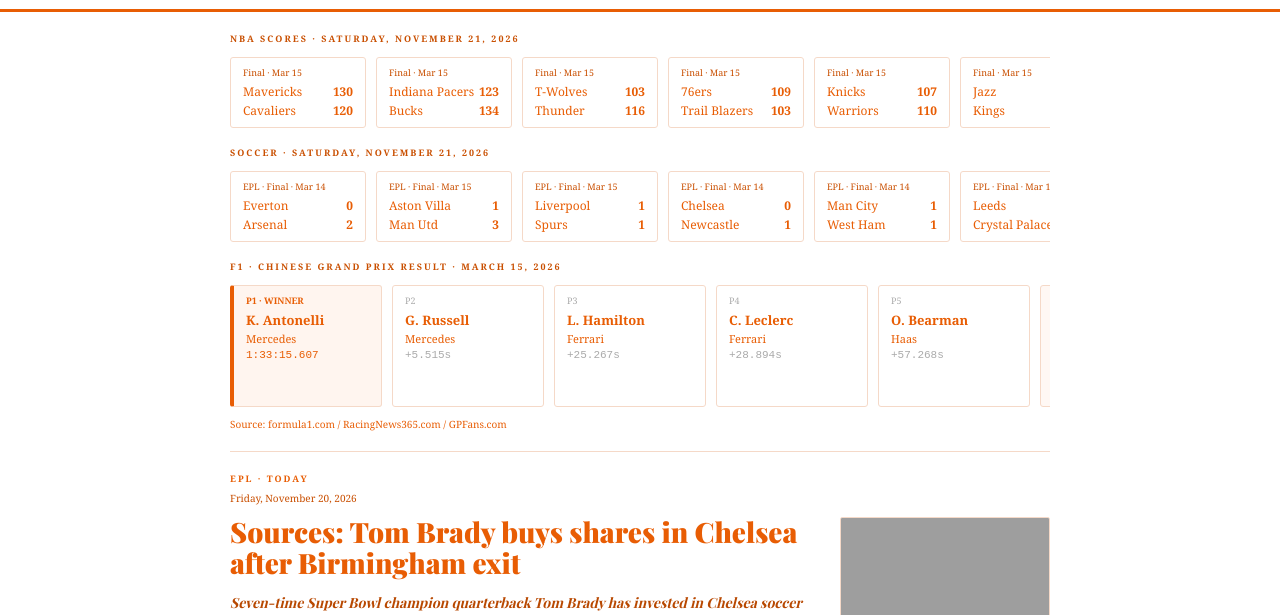
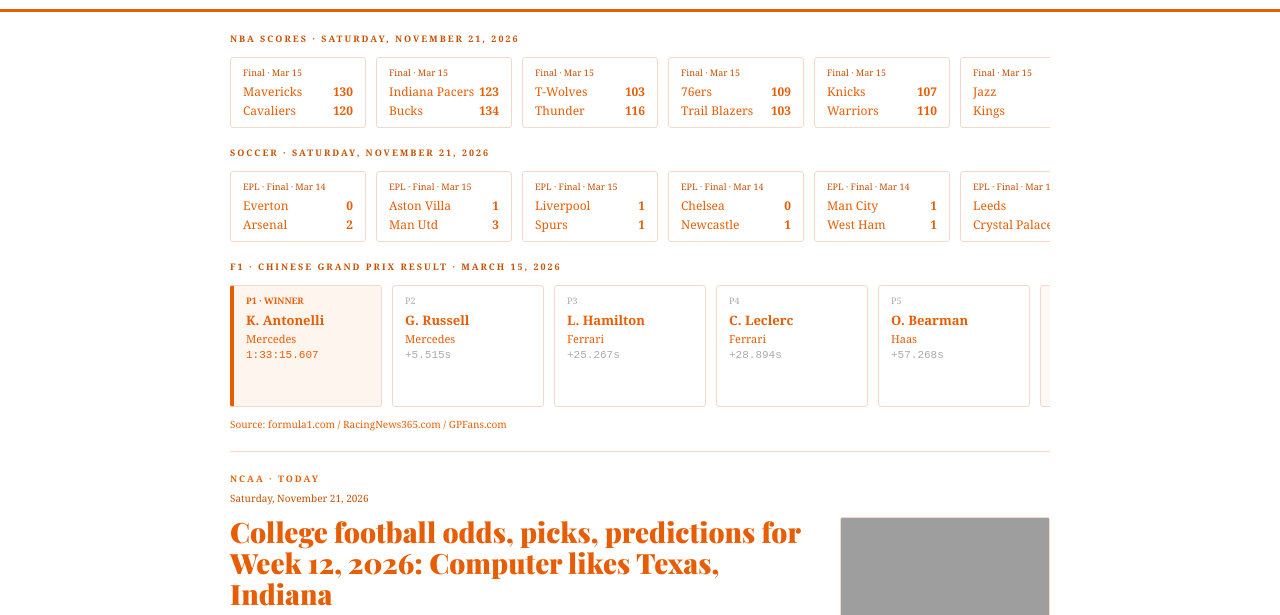
Before and after one commit to ashermorgan8811/Sports-news4, a plain HTML site: page index.html in a window 1280 px wide. Shown: the part 185-800 px from the top of the page. Drawn offline with nearby package versions, Linux system fonts and the light colour scheme; grey boxes are pictures that could not be loaded; a web font is replaced by a local one.

Commit message:
Daily update 2026-11-21 16:55 UTC

```diff
--- a/index.html
+++ b/index.html
@@ -239,7 +239,7 @@ function msUntilNext() {
 
 const DOY        = getEditionDay();
 const DATE_LABEL = getEditionLabel();
-const DATE_ISO = '2026-11-20'; // auto-updated 2026-11-20
+const DATE_ISO = '2026-11-21'; // auto-updated 2026-11-21
 function shuffle(arr) {
   const a = [...arr];
   let s = ((DOY + 1) * 2654435769) >>> 0;
@@ -381,22 +381,18 @@ const NCAA_1S = [
 ];
 
 const ALL_LEADS = [
-  {id:'live_0',tag:'NBA · Today',date:'Friday, November 20, 2026',query:'basketball nba arena game action',seed:324,headline:'What NBA insiders see from Boozer, Dybantsa and seven other top rookies',deck:'How has the first month unfolded for nine first-year stars? Brian Windhorst and Tim MacMahon canvass the league....',body:['How has the first month unfolded for nine first-year stars? Brian Windhorst and Tim MacMahon canvass the league.','Source: ESPN NBA.'],sources:[{o:'ESPN NBA',d:'Live RSS feed'}]},
-  {id:'live_1',tag:'F1 · Today',date:'Friday, November 20, 2026',query:'formula 1 racing car track speed',seed:325,headline:'Popular and noisy V8 engine return close to being confirmed, says F1 bosses',deck:'McLaren CEO Zak Brown has confirmed that an "agreement in principle" exists for Formula 1 to switch to V8 engines, with the final details be...',body:['McLaren CEO Zak Brown has confirmed that an "agreement in principle" exists for Formula 1 to switch to V8 engines, with the final details being worked on ahead of a proposed introduction in 2030.','Source: ESPN F1.'],sources:[{o:'ESPN F1',d:'Live RSS feed'}]},
-  {id:'live_2',tag:'EPL · Today',date:'Friday, November 20, 2026',query:'soccer football stadium crowd match',seed:326,headline:'Sources: Tom Brady buys shares in Chelsea after Birmingham exit',deck:'Seven-time Super Bowl champion quarterback Tom Brady has invested in Chelsea soccer club, sources confirmed to ESPN and NFL Network....',body:['Seven-time Super Bowl champion quarterback Tom Brady has invested in Chelsea soccer club, sources confirmed to ESPN and NFL Network.','Source: ESPN NFL.'],sources:[{o:'ESPN NFL',d:'Live RSS feed'}]},
-  {id:'live_3',tag:'NCAA · Today',date:'Friday, November 20, 2026',query:'basketball college arena crowd',seed:327,headline:'How Houston defeated Kansas to take the Players Era 8 championship in Las Vegas',deck:'Houston was crowned the Players Era 8 champions Thursday night. How did it pull off the win?...',body:['Houston was crowned the Players Era 8 champions Thursday night. How did it pull off the win?','Source: ESPN NCAAB.'],sources:[{o:'ESPN NCAAB',d:'Live RSS feed'}]},
-  {id:'live_4',tag:'NFL · Today',date:'Friday, November 20, 2026',query:'american football stadium crowd field',seed:328,headline:'Colts release QB Jones, turn to Richardson for next start',deck:'The Colts have released quarterback Daniel Jones and are turning to Anthony Richardson Sr. to start going forward, coach Shane Steichen anno...',body:['The Colts have released quarterback Daniel Jones and are turning to Anthony Richardson Sr. to start going forward, coach Shane Steichen announced.','Source: ESPN NFL.'],sources:[{o:'ESPN NFL',d:'Live RSS feed'}]}
+  {id:'live_0',tag:'NBA · Today',date:'Saturday, November 21, 2026',query:'basketball nba arena game action',seed:325,headline:'College basketball rankings: No. 25 Indiana dominates Kentucky as impressive start for Hoosiers continues',deck:'The Hoosiers remain at No. 25 after cruising past rival Kentucky and putting Mark Pope\'s squad in serious early-season trouble...',body:['The Hoosiers remain at No. 25 after cruising past rival Kentucky and putting Mark Pope\'s squad in serious early-season trouble','Source: CBS Sports.'],sources:[{o:'CBS Sports',d:'Live RSS feed'}]},
+  {id:'live_1',tag:'EPL · Today',date:'Saturday, November 21, 2026',query:'soccer football stadium crowd match',seed:326,headline:'Fernandez dropped, Anderson scores - Man City\'s £327m midfield dilemma',deck:'Manchester City spent £327m overhauling their midfield in the summer - but how does Enzo Maresca find the right balance?...',body:['Manchester City spent £327m overhauling their midfield in the summer - but how does Enzo Maresca find the right balance?','Source: BBC Sport.'],sources:[{o:'BBC Sport',d:'Live RSS feed'}]},
+  {id:'live_2',tag:'NCAA · Today',date:'Saturday, November 21, 2026',query:'basketball college arena crowd',seed:327,headline:'College football odds, picks, predictions for Week 12, 2026: Computer likes Texas, Indiana',deck:'SportsLine\'s model has revealed its 2026 Week 12 college football picks for matchups such as Georgia vs. South Carolina, UCLA vs. Michigan a...',body:['SportsLine\'s model has revealed its 2026 Week 12 college football picks for matchups such as Georgia vs. South Carolina, UCLA vs. Michigan and LSU vs. Tennessee','Source: CBS Sports.'],sources:[{o:'CBS Sports',d:'Live RSS feed'}]},
+  {id:'live_3',tag:'Sports · Today',date:'Saturday, November 21, 2026',query:'sports arena crowd cheering',seed:328,headline:'Superb England run up record win over New Zealand',deck:'England\'s revival roars up a gear as they beat New Zealand by a record margin after former captain Lewis Moody leads the hosts\' response to ...',body:['England\'s revival roars up a gear as they beat New Zealand by a record margin after former captain Lewis Moody leads the hosts\' response to the haka.','Source: BBC Sport.'],sources:[{o:'BBC Sport',d:'Live RSS feed'}]}
 ];
 
 const ALL_RECAPS = [
-  {id:'recap_0',tag:'NBA · Recap',date:'Friday, November 20, 2026',query:'basketball nba arena game action',seed:374,headline:'Wemby debuts \'shunk,\' part jump shot, part dunk done with reason',teams:'',body:['Victor Wembanyama said his new-look "shunk" was done because of a blister former from actually dunking.'],km:'',sources:[{o:'ESPN NBA',d:'Live RSS feed'}]},
-  {id:'recap_1',tag:'NBA · Recap',date:'Friday, November 20, 2026',query:'basketball nba arena game action',seed:375,headline:'Lillard scores 33 points in Milwaukee return as Blazers beat Bucks',teams:'',body:['Portland\'s Damian Lillard played at Milwaukee for the first time since the Bucks waived him in 2025 and gave Bucks fans a taste of what they\'re missing by scoring a season-high 33 points in the Trail Blazers\' 124-114 victory on Thursday night.'],km:'',sources:[{o:'ESPN NBA',d:'Live RSS feed'}]},
-  {id:'recap_2',tag:'F1 · Recap',date:'Friday, November 20, 2026',query:'formula 1 racing car track speed',seed:376,headline:'FIA to introduce full-time stewards from 2027 with aim of \'greater consistency\'',teams:'',body:['The FIA has announced plans to introduce full-time stewards in Formula 1 with the aim of bringing "greater levels of consistency" to the officiating of grands prix.'],km:'',sources:[{o:'ESPN F1',d:'Live RSS feed'}]},
-  {id:'recap_3',tag:'F1 · Recap',date:'Friday, November 20, 2026',query:'formula 1 racing car track speed',seed:377,headline:'Hamilton shuts down Ferrari contract talk: \'No need to think about it now\'',teams:'',body:['Lewis Hamilton has insisted he is in no rush to sign a new deal with Ferrari and claimed he has not even thought about a renewal which will extend his stay in Formula 1 beyond 20 years.'],km:'',sources:[{o:'ESPN F1',d:'Live RSS feed'}]},
-  {id:'recap_4',tag:'EPL · Recap',date:'Friday, November 20, 2026',query:'soccer football stadium crowd match',seed:378,headline:'Pochettino\'s Man United squad audit: Big calls to make on stars like Fernandes, Rashford',teams:'',body:['New Manchester United manager Mauricio Pochettino inherits a squad built by his six predecessors. Which players have a future at the club, and which should go?'],km:'',sources:[{o:'ESPN Soccer',d:'Live RSS feed'}]},
-  {id:'recap_5',tag:'EPL · Recap',date:'Friday, November 20, 2026',query:'soccer football stadium crowd match',seed:379,headline:'Liverpool are terrible at Anfield this season, but will it matter vs. Man United?',teams:'',body:['Anfield has a power to propel Liverpool to greatness, but the team are struggling for form there this season.'],km:'',sources:[{o:'ESPN Soccer',d:'Live RSS feed'}]},
-  {id:'recap_6',tag:'NCAA · Recap',date:'Friday, November 20, 2026',query:'basketball college arena crowd',seed:380,headline:'Judge temporarily clears UNC center Fens to play amid NCAA eligibility case',teams:'',body:['North Carolina Center Cameron Fens was granted a temporary restraining order Thursday, clearing the way for him to play this season.'],km:'',sources:[{o:'ESPN NCAAB',d:'Live RSS feed'}]},
-  {id:'recap_7',tag:'NCAA · Recap',date:'Friday, November 20, 2026',query:'basketball college arena crowd',seed:381,headline:'Everyone underrated Houston. Again. And now Kelvin Sampson has his most dangerous offense yet',teams:'',body:['The Cougars won the Players Era 8 and clearly seem like the best team in the first month of this season'],km:'',sources:[{o:'CBS Sports',d:'Live RSS feed'}]}
+  {id:'recap_0',tag:'NBA · Recap',date:'Saturday, November 21, 2026',query:'basketball nba arena game action',seed:375,headline:'BYU vs. Kansas prediction, odds, time: 2026 college football Week 12 picks from proven model',teams:'',body:['SportsLine\'s model revealed its best bets for Saturday\'s Big 12 contest between the BYU Cougars and the Kansas Jayhawks'],km:'',sources:[{o:'CBS Sports',d:'Live RSS feed'}]},
+  {id:'recap_1',tag:'NCAA · Recap',date:'Saturday, November 21, 2026',query:'basketball college arena crowd',seed:376,headline:'Mark Pope misses again by pointing to Kentucky\'s lack of experience after loss to Indiana',teams:'',body:['Pope said his team is a "young team in terms of Division I experience," but here\'s why that claim is wrong'],km:'',sources:[{o:'CBS Sports',d:'Live RSS feed'}]},
+  {id:'recap_2',tag:'NCAA · Recap',date:'Saturday, November 21, 2026',query:'basketball college arena crowd',seed:377,headline:'Kalshi promo code CBSSPORTS55: Claim $55 bonus for UCLA-Michigan, SMU-Notre Dame, college football predictions',teams:'',body:['New Kalshi users can get a $55 bonus after making $25+ in trades on Saturday\'s games'],km:'',sources:[{o:'CBS Sports',d:'Live RSS feed'}]},
+  {id:'recap_3',tag:'Sports · Recap',date:'Saturday, November 21, 2026',query:'sports arena crowd cheering',seed:378,headline:'McConnell shines as 11-try Scotland dismantle Japan',teams:'',body:['A Liam McConnell hat-trick inspires Scotland in an 11-try Nations Championship rout of Japan at Murrayfield.'],km:'',sources:[{o:'BBC Sport',d:'Live RSS feed'}]},
+  {id:'recap_4',tag:'Sports · Recap',date:'Saturday, November 21, 2026',query:'sports arena crowd cheering',seed:379,headline:'Ex-captain Moody joins England in emotional haka response',teams:'',body:['Former England captain Lewis Moody joins the current team to face New Zealand\'s haka in an emotional start to Saturday\'s Test match at Allianz Stadium.'],km:'',sources:[{o:'BBC Sport',d:'Live RSS feed'}]}
 ];
 
 const ALL_STATS = [
```
